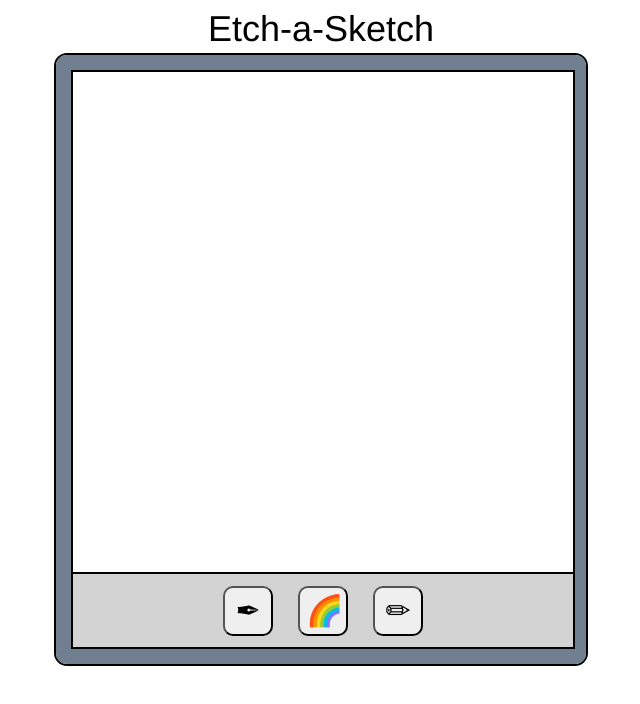
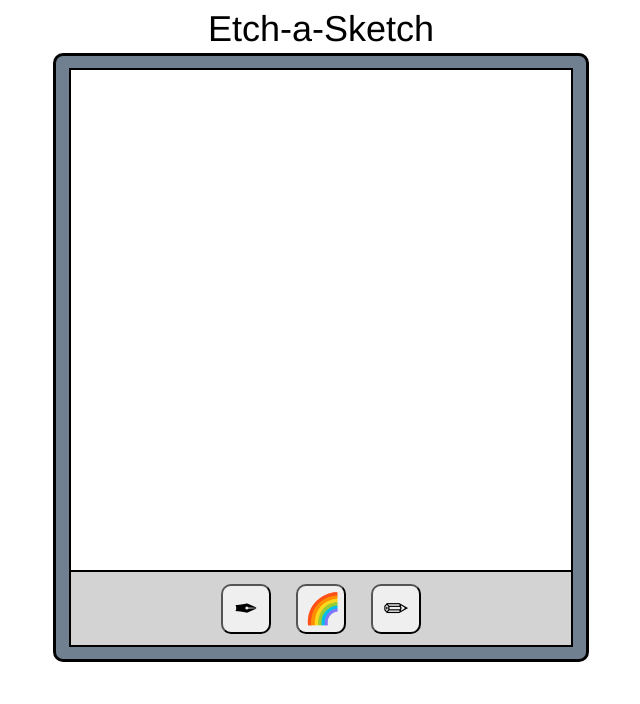
Before and after one commit to sandromaestroni/top-etch-a-sketch, a plain HTML site: page index.html in a window 1280 px wide. Shown: the whole page, without its empty margins (319-959 px from the left). Drawn offline with Linux system fonts and the light colour scheme.

Commit message:
more css touchups

```diff
--- a/style.css
+++ b/style.css
@@ -11,17 +11,15 @@ body {
     font-size: 36px;
 }
 
-.console-border {
-    border: 2px solid black;
-    border-radius: 13px;
-}
-
 .game-console {
     display: flex;
     flex-direction: column;
-    justify-content: space-between;
-    width: 500px;
-    border: 15px solid slategray;
+    justify-content: center;
+    align-items: center;
+    width: 530px;
+    height: 603px;
+    background-color: slategray;
+    border: 3px solid black;
     border-radius: 10px;
 }
 
```
Also changed, not shown: index.html (+0 -1 lines).
